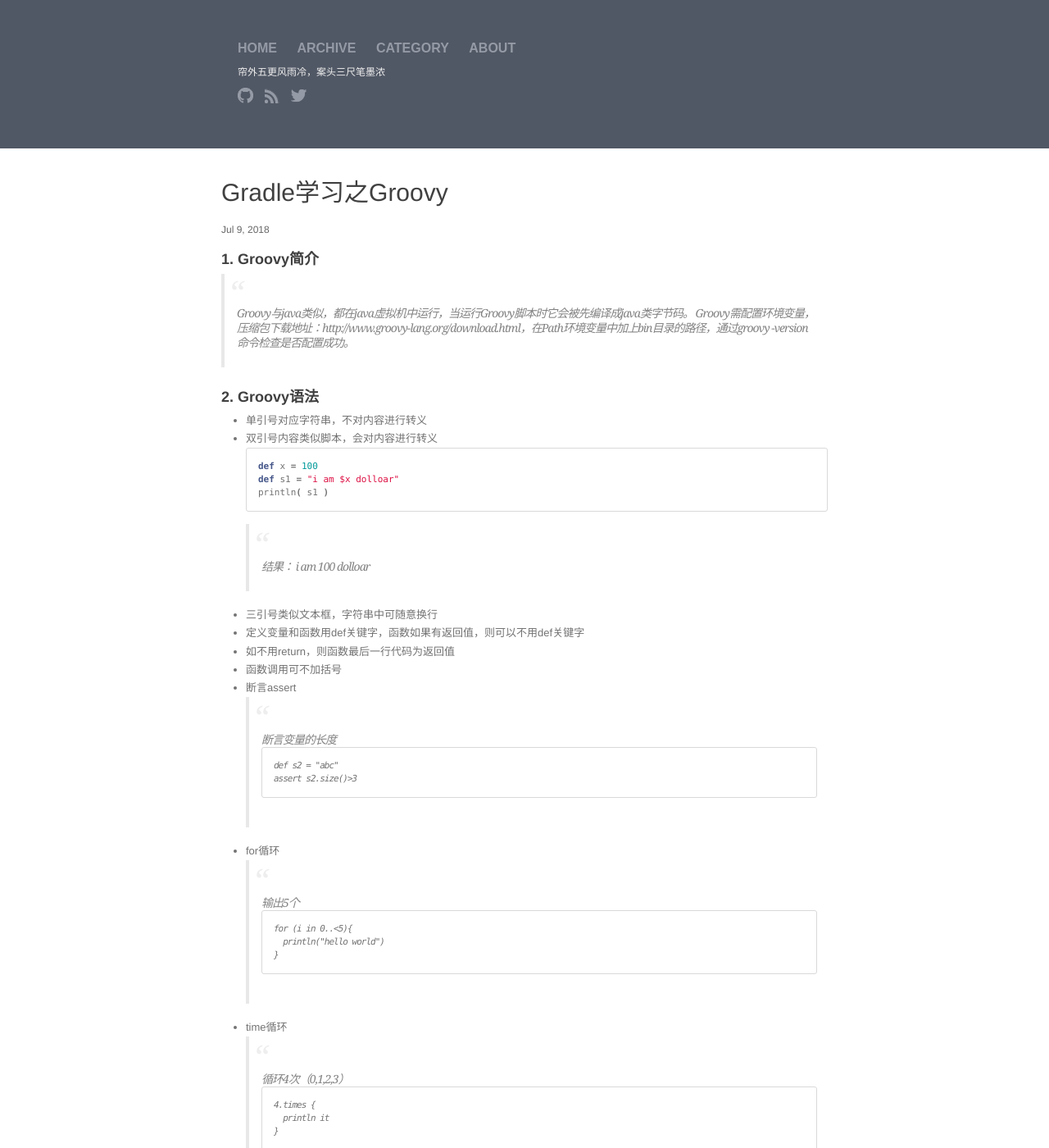
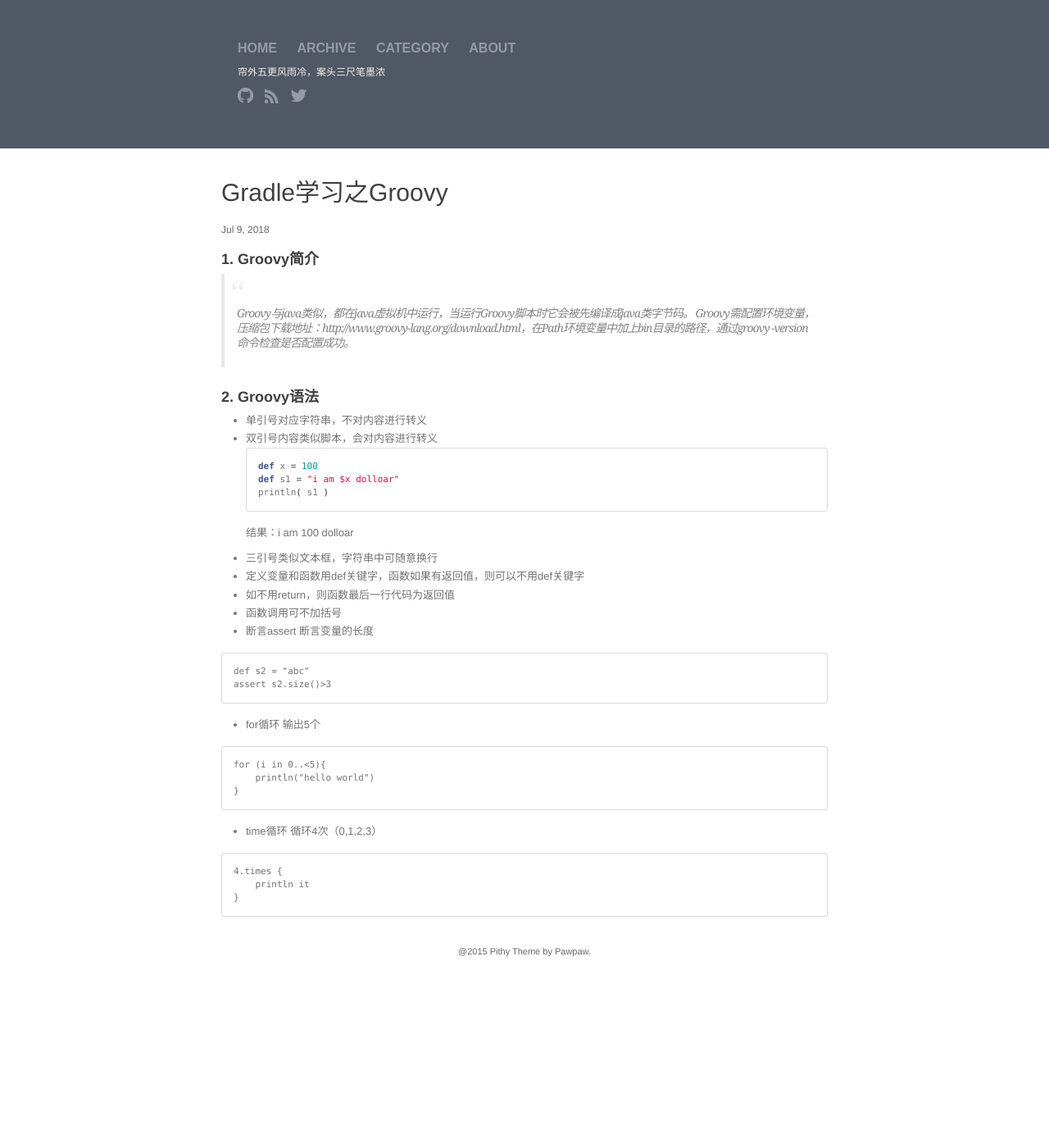
Before and after one commit to jchengpeng/jchengpeng.github.io, a Jekyll site: the page built from _posts/2018-07-09-Gradle学习之Groovy.markdown, in a window 1280 px wide and 1400 px high. Shown: the whole window at 82% size. Built offline with Jekyll 4.4.1, drawn with Linux system fonts in a browser that asks for light colours; comment, search, counter and statistics services are not loaded.

Commit message:
Groovy学习

````diff
--- a/_posts/2018-07-09-Gradle学习之Groovy.markdown
+++ b/_posts/2018-07-09-Gradle学习之Groovy.markdown
@@ -16,27 +16,29 @@ def x = 100
 def s1 = "i am $x dolloar"
 println( s1 )
 ```
->结果：
-    i am 100 dolloar
+结果：i am 100 dolloar
 * 三引号类似文本框，字符串中可随意换行
 * 定义变量和函数用def关键字，函数如果有返回值，则可以不用def关键字
 * 如不用return，则函数最后一行代码为返回值
 * 函数调用可不加括号
 * 断言assert
->断言变量的长度
+断言变量的长度
+
 ```
 def s2 = "abc"
 assert s2.size()>3
 ```
 * for循环
->输出5个
+输出5个
+
 ```
 for (i in 0..<5){
     println("hello world")
 }
 ```
 * time循环
->循环4次（0,1,2,3）
+循环4次（0,1,2,3）
+
 ```
 4.times {
     println it
````
